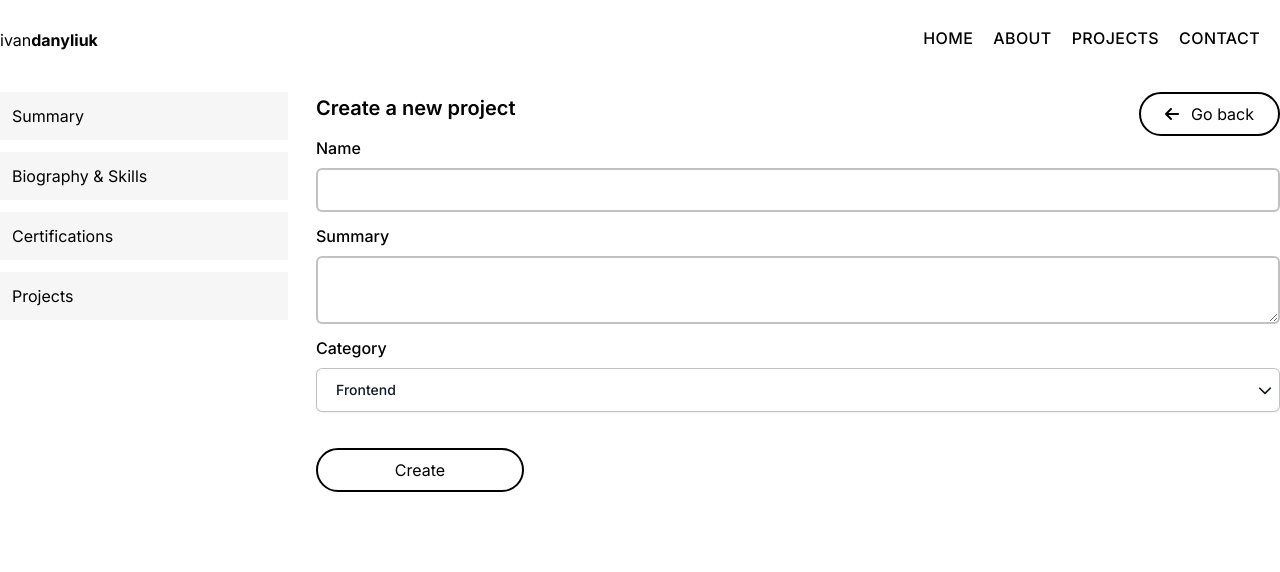
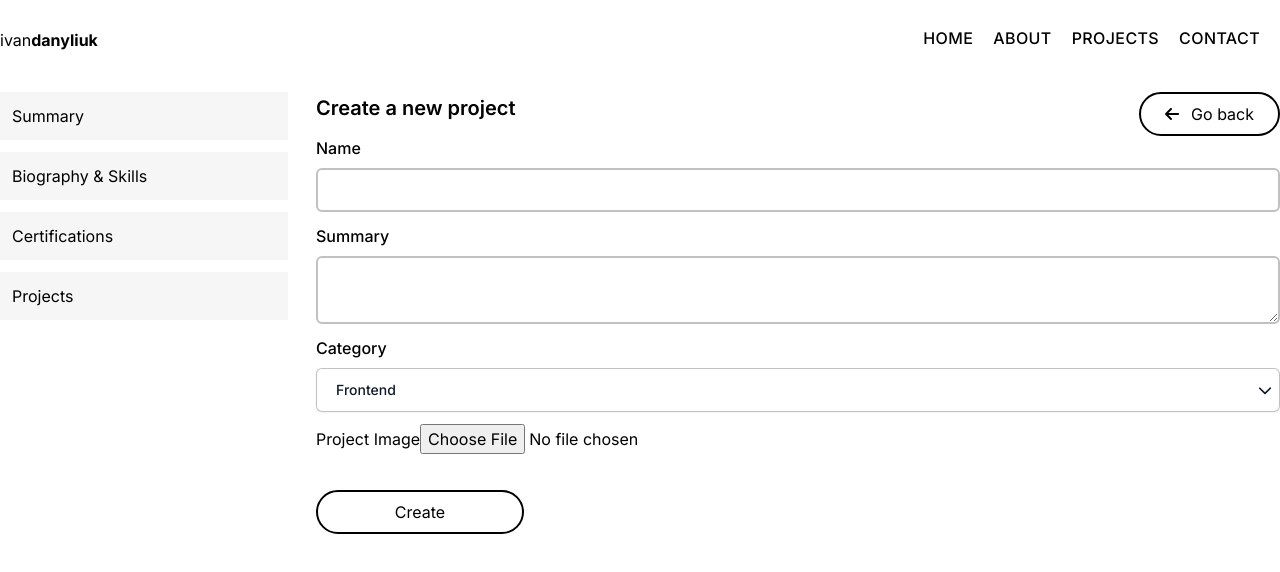
Before and after one commit to IvanDanyliuk/portfolio, a Next.js app: page /admin/projects/create-project in a window 1280 px wide. Shown: the top 572 px of the page. Built offline with nearby package versions, Linux system fonts and the light colour scheme.

Commit message:
add the controlled FileUploadField component

```diff
--- a/common.types.ts
+++ b/common.types.ts
@@ -44,6 +44,7 @@ export interface Project {
   name: string;
   summary: string;
   category: string[];
+  imageUrl: string;
   technologies: string[];
   features: {
     title: string;
--- a/components/forms/CertificationFormModal.tsx
+++ b/components/forms/CertificationFormModal.tsx
@@ -1,12 +1,13 @@
 'use client'
 
-import { ChangeEvent, Fragment, useState } from 'react'
+import { Fragment, useState } from 'react'
 import { usePathname } from 'next/navigation'
 import { Dialog, Transition } from '@headlessui/react'
 import { useForm } from 'react-hook-form'
 import Button from '../ui/Button';
 import Input from '../ui/Input';
 import { addCertification } from '@/lib/actions/certifications.actions'
+import FileUploadField from '../ui/FileUploadField'
 
 interface CertificationFormData {
   imageUrl: string;
@@ -16,11 +17,12 @@ interface CertificationFormData {
 const CertificationFormModal: React.FC = () => {
   const pathname = usePathname();
   const [isOpen, setIsOpen] = useState(false);
-  const [imagePath, setImagePath] = useState<string | null>(null);
   const {
     register,
     handleSubmit,
+    control,
     setError,
+    setValue,
     reset
   } = useForm<CertificationFormData>();
 
@@ -28,31 +30,11 @@ const CertificationFormModal: React.FC = () => {
     setIsOpen(!isOpen);
   }
 
-  const handleImageChange = (e: ChangeEvent<HTMLInputElement>) => {
-    e.preventDefault();
-
-    const file = e.target.files?.[0];
-
-    if(!file?.type.includes('image')) {
-      setError('imageUrl', { message: 'Upload an image!' });
-      return;
-    }
-
-    const reader = new FileReader();
-
-    reader.readAsDataURL(file);
-
-    reader.onload = async () => {
-      const result = reader.result as string;
-      setImagePath(result);
-    }
-  }
-
   const handleAddCertification = async (data: any) => {
-    if(imagePath) {
+    if(data.imageUrl) {
+      console.log({...data, pathname})
       await addCertification({
-        imageUrl: imagePath,
-        verificationUrl: data.verificationUrl,
+        ...data,
         pathname
       });
     }
@@ -68,38 +50,41 @@ const CertificationFormModal: React.FC = () => {
         <Dialog as='div' className='relative w-1/3 z-10' onClose={handleModalOpen}>
           <Transition.Child
             as={Fragment}
-            enter="ease-out duration-300"
-            enterFrom="opacity-0"
-            enterTo="opacity-100"
-            leave="ease-in duration-200"
-            leaveFrom="opacity-100"
-            leaveTo="opacity-0"
+            enter='ease-out duration-300'
+            enterFrom='opacity-0'
+            enterTo='opacity-100'
+            leave='ease-in duration-200'
+            leaveFrom='opacity-100'
+            leaveTo='opacity-0'
           >
-            <div className="fixed inset-0 bg-black bg-opacity-25" />
+            <div className='fixed inset-0 bg-black bg-opacity-25' />
           </Transition.Child>
 
-          <div className="fixed inset-0 overflow-y-auto">
-            <div className="flex min-h-full items-center justify-center p-4 text-center">
+          <div className='fixed inset-0 overflow-y-auto'>
+            <div className='flex min-h-full items-center justify-center p-4 text-center'>
               <Transition.Child
                 as={Fragment}
-                enter="ease-out duration-300"
-                enterFrom="opacity-0 scale-95"
-                enterTo="opacity-100 scale-100"
-                leave="ease-in duration-200"
-                leaveFrom="opacity-100 scale-100"
-                leaveTo="opacity-0 scale-95"
+                enter='ease-out duration-300'
+                enterFrom='opacity-0 scale-95'
+                enterTo='opacity-100 scale-100'
+                leave='ease-in duration-200'
+                leaveFrom='opacity-100 scale-100'
+                leaveTo='opacity-0 scale-95'
               >
-                <Dialog.Panel className="w-full max-w-md transform overflow-hidden rounded-2xl bg-white p-6 text-left align-middle shadow-xl transition-all">
+                <Dialog.Panel className='w-full max-w-md transform overflow-hidden rounded-2xl bg-white p-6 text-left align-middle shadow-xl transition-all'>
                   <Dialog.Title
-                    as="h3"
-                    className="text-lg font-medium leading-6 text-gray-900"
+                    as='h3'
+                    className='text-lg font-medium leading-6 text-gray-900'
                   >
                     Add a new institution
                   </Dialog.Title>
                   <form onSubmit={handleSubmit(handleAddCertification)} className='mt-3 form flex flex-col items-center gap-3'>
-                    <input
-                      type='file'
-                      onChange={handleImageChange}
+                    <FileUploadField
+                      name='imageUrl'
+                      label='Certificate Image'
+                      control={control}
+                      setError={setError}
+                      setValue={setValue}
                     />
                     <Input
                       name='verificationUrl'
--- a/components/forms/ProjectForm.tsx
+++ b/components/forms/ProjectForm.tsx
@@ -9,6 +9,7 @@ import Textarea from '../ui/Textarea';
 import { projectCategories } from '@/constants';
 import Button from '../ui/Button';
 import Select from '../ui/Select';
+import FileUploadField from '../ui/FileUploadField';
 
 interface ProjectFormProps {
   projectToUpdate?: {
@@ -29,6 +30,7 @@ const ProjectForm: React.FC<ProjectFormProps> = ({ projectToUpdate }) => {
   const {
     register,
     handleSubmit,
+    setValue,
     setError,
     control,
     formState: { errors },
@@ -41,14 +43,15 @@ const ProjectForm: React.FC<ProjectFormProps> = ({ projectToUpdate }) => {
 
   useEffect(() => {
     if(projectToUpdate) {
-      reset({
-
-      })
+      reset()
     }
   }, []);
 
   return (
-    <form onSubmit={handleSubmit(handleFormSubmit)} className='relative w-full flex flex-col gap-3 form'>
+    <form
+      onSubmit={handleSubmit(handleFormSubmit)}
+      className='relative w-full flex flex-col gap-3 form'
+    >
       <Input
         name='name'
         label='Name'
@@ -65,8 +68,19 @@ const ProjectForm: React.FC<ProjectFormProps> = ({ projectToUpdate }) => {
         maxLength={1500}
         error={errors.summary}
       />
-      <Select name='category' label='Category' control={control} options={projectCategories} />
-
+      <Select
+        name='category'
+        label='Category'
+        control={control}
+        options={projectCategories}
+      />
+      <FileUploadField
+        name='imageUrl'
+        label='Project Image'
+        control={control}
+        setValue={setValue}
+        setError={setError}
+      />
       <Button type='submit' title='Create' />
     </form>
   )
--- /dev/null
+++ b/components/ui/FileUploadField.tsx
@@ -0,0 +1,57 @@
+import { ChangeEvent } from 'react';
+import { Controller, Control, SetFieldValue } from 'react-hook-form';
+
+interface FileUploadFieldProps {
+  name: string;
+  label?: string;
+  control: Control<any>;
+  setError: any;
+  setValue: SetFieldValue<any>;
+}
+
+const FileUploadField: React.FC<FileUploadFieldProps> = ({ name, label, control, setError, setValue }) => {
+  const handleImageChange = (e: ChangeEvent<HTMLInputElement>) => {
+    e.preventDefault();
+
+    const file = e.target.files?.[0];
+
+    if(!file?.type.includes('image')) {
+      setError(name, { message: 'Upload an image!' });
+      return;
+    }
+
+    const reader = new FileReader();
+
+    reader.readAsDataURL(file);
+
+    reader.onload = async () => {
+      const result = reader.result as string;
+      setValue(name, result);
+    }
+  }
+
+  return (
+    <div>
+      <label htmlFor='input'>
+        {label}
+      </label>
+      <Controller
+        name={name}
+        control={control}
+        render={({ field: { value, ...field } }) => (
+          <input
+            {...field}
+            type='file'
+            ref={field.ref}
+            onChange={(e: any) => {
+              handleImageChange(e);
+              field.onChange(e);
+            }}
+          />
+        )}
+      />
+    </div>
+  )
+}
+
+export default FileUploadField
```
